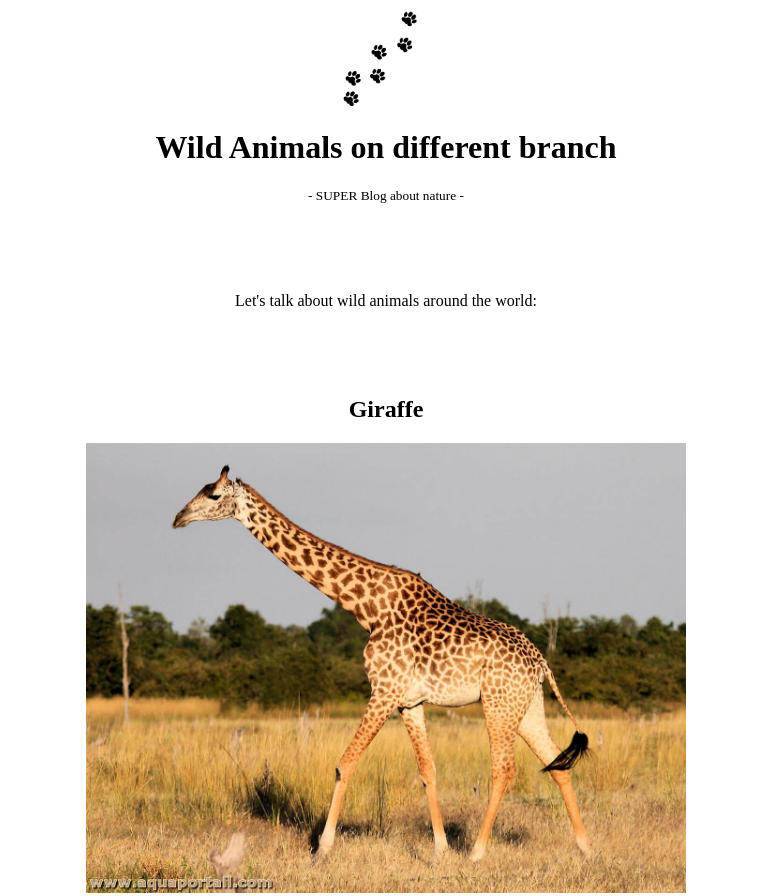
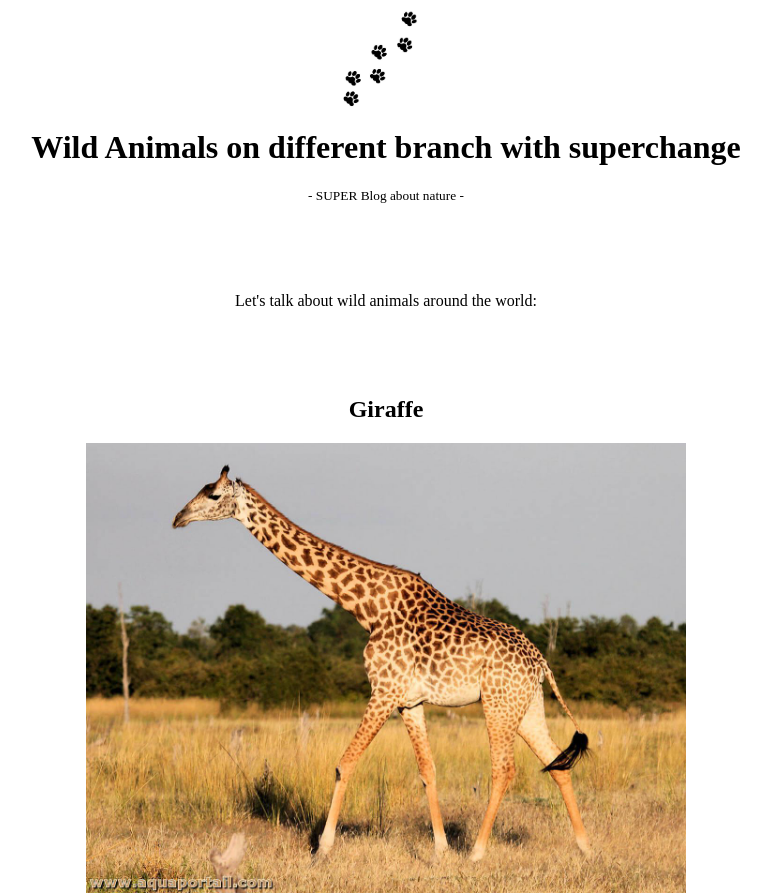
Before and after one commit to iwt-0/testrepo, a plain HTML site: page index.html in a window 1280 px wide. Shown: the top 896 px of the page, without its empty margins (254-1025 px from the left). Drawn offline with Linux system fonts and the light colour scheme.

Commit message:
Changed header again

```diff
--- a/index.html
+++ b/index.html
@@ -9,7 +9,7 @@
 
 
     <img width=100px src="pictures/paw_print.jpg">
-    <h1>Wild Animals on different branch</h1>
+    <h1>Wild Animals on different branch with superchange</h1>
     <small>- SUPER Blog about nature -</small>
 
 
```
